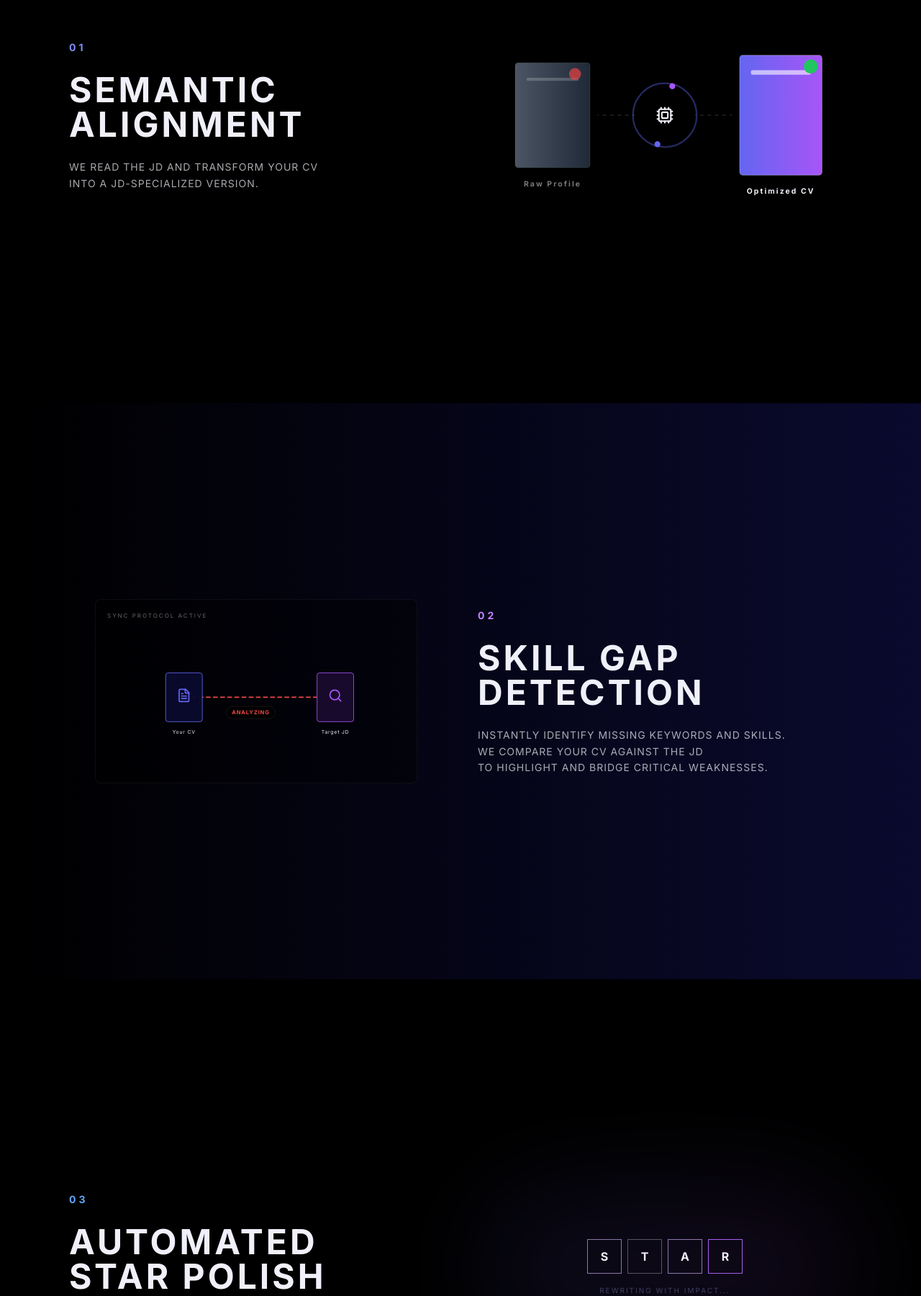
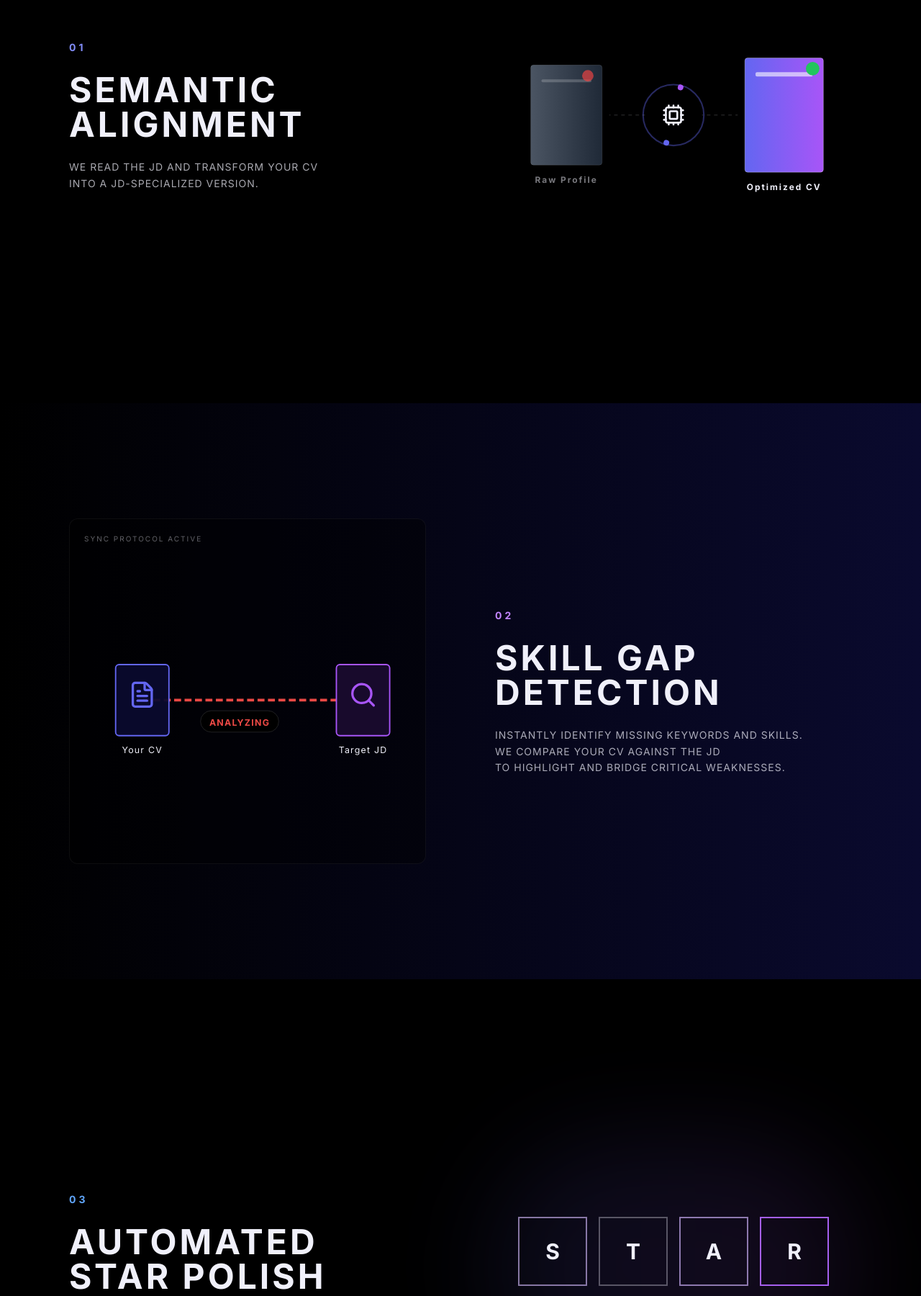
Before and after one commit to BrdH7940/Radiance, a Next.js app in the folder apps/web/: page / in a window 1280 px wide. Shown: the part 1040-2840 px from the top of the page at 72% size. Built offline with nearby package versions, Linux system fonts and the light colour scheme; no server answers.

Commit message:
Fix: Increase animation size

```diff
--- a/apps/web/components/landing/LandingPage.tsx
+++ b/apps/web/components/landing/LandingPage.tsx
@@ -135,9 +135,9 @@ export default function LandingPage() {
             </section>
 
             {/* Feature 1: Semantic Alignment */}
-            <section className="min-h-screen flex items-center px-8 md:px-24 bg-black">
-                <div className="grid md:grid-cols-2 gap-12 items-center w-full">
-                    <div className="order-2 md:order-1 space-y-6">
+            <section className="min-h-screen flex items-center px-6 sm:px-10 md:px-16 lg:px-24 bg-black py-16 md:py-0">
+                <div className="grid md:grid-cols-2 gap-y-14 gap-x-10 lg:gap-x-16 xl:gap-x-24 items-center w-full max-w-[1600px] mx-auto">
+                    <div className="order-2 md:order-1 space-y-6 md:max-w-lg lg:max-w-xl shrink-0">
                         <span className="text-sm tracking-[4px] text-indigo-400 uppercase font-bold">
                             01
                         </span>
@@ -149,19 +149,19 @@ export default function LandingPage() {
                             into a JD-specialized version.
                         </p>
                     </div>
-                    <div className="order-1 md:order-2 flex justify-center">
+                    <div className="order-1 md:order-2 flex justify-center items-center w-full min-h-[min(55vh,26rem)] md:min-h-[min(70vh,32rem)] lg:min-h-[36rem]">
                         <MatchingAnimation />
                     </div>
                 </div>
             </section>
 
             {/* Feature 2: Skill Gap Detection */}
-            <section className="min-h-screen flex items-center px-8 md:px-24 bg-gradient-to-r from-black to-[#0a0a2e]">
-                <div className="grid md:grid-cols-2 gap-12 items-center w-full">
-                    <div className="flex justify-center">
+            <section className="min-h-screen flex items-center px-6 sm:px-10 md:px-16 lg:px-24 bg-gradient-to-r from-black to-[#0a0a2e] py-16 md:py-0">
+                <div className="grid md:grid-cols-2 gap-y-14 gap-x-10 lg:gap-x-16 xl:gap-x-24 items-center w-full max-w-[1600px] mx-auto">
+                    <div className="flex justify-center items-center w-full min-h-[min(55vh,22rem)] md:min-h-[min(70vh,28rem)] lg:min-h-[32rem]">
                         <SkillGapAnimation />
                     </div>
-                    <div className="space-y-6">
+                    <div className="space-y-6 md:max-w-lg lg:max-w-xl shrink-0">
                         <span className="text-sm tracking-[4px] text-purple-400 uppercase font-bold">
                             02
                         </span>
@@ -179,9 +179,9 @@ export default function LandingPage() {
             </section>
 
             {/* Feature 3: STAR Enhancement */}
-            <section className="min-h-screen flex items-center px-8 md:px-24 bg-black">
-                <div className="grid md:grid-cols-2 gap-12 items-center w-full">
-                    <div className="order-2 md:order-1 space-y-6">
+            <section className="min-h-screen flex items-center px-6 sm:px-10 md:px-16 lg:px-24 bg-black py-16 md:py-0">
+                <div className="grid md:grid-cols-2 gap-y-14 gap-x-10 lg:gap-x-16 xl:gap-x-24 items-center w-full max-w-[1600px] mx-auto">
+                    <div className="order-2 md:order-1 space-y-6 md:max-w-lg lg:max-w-xl shrink-0">
                         <span className="text-sm tracking-[4px] text-blue-400 uppercase font-bold">
                             03
                         </span>
@@ -193,7 +193,7 @@ export default function LandingPage() {
                             using the STAR methodology.
                         </p>
                     </div>
-                    <div className="order-1 md:order-2 flex justify-center">
+                    <div className="order-1 md:order-2 flex justify-center items-center w-full min-h-[min(55vh,22rem)] md:min-h-[min(70vh,28rem)] lg:min-h-[32rem]">
                         <StarAnimation />
                     </div>
                 </div>
--- a/apps/web/components/landing/MatchingAnimation.tsx
+++ b/apps/web/components/landing/MatchingAnimation.tsx
@@ -5,7 +5,11 @@ import { Cpu } from 'lucide-react'
 
 export default function MatchingAnimation() {
     return (
-        <svg viewBox="0 0 500 300" className="w-full max-w-xl">
+        <svg
+            viewBox="0 0 500 300"
+            className="w-full max-w-[min(100%,42rem)] lg:max-w-[min(100%,52rem)] xl:max-w-[min(100%,60rem)] h-auto aspect-[5/3]"
+            preserveAspectRatio="xMidYMid meet"
+        >
             <defs>
                 <linearGradient id="bad-grad" x1="0%" y1="0%" x2="100%" y2="0%">
                     <stop offset="0%" stopColor="#4b5563" />
@@ -29,7 +33,7 @@ export default function MatchingAnimation() {
                     animate={{ opacity: [0.4, 1, 0.4] }}
                     transition={{ repeat: Infinity, duration: 2 }}
                 />
-                <text x="100" y="245" textAnchor="middle" fill="#f0f0fa" fontSize="10" fontWeight="bold" letterSpacing="2" opacity="0.5" textDecoration="uppercase">Raw Profile</text>
+                <text x="100" y="245" textAnchor="middle" fill="#f0f0fa" fontSize="12" fontWeight="bold" letterSpacing="2" opacity="0.5">Raw Profile</text>
             </motion.g>
 
             <motion.g transform="translate(250, 150)">
@@ -45,8 +49,8 @@ export default function MatchingAnimation() {
                     <circle cx="40" cy="0" r="4" fill="#a855f7" />
                     <circle cx="-40" cy="0" r="4" fill="#6366f1" />
                 </motion.g>
-                <foreignObject x="-12" y="-12" width="24" height="24">
-                    <Cpu size={24} color="#f0f0fa" />
+                <foreignObject x="-16" y="-16" width="32" height="32">
+                    <Cpu size={32} color="#f0f0fa" />
                 </foreignObject>
             </motion.g>
 
@@ -77,7 +81,7 @@ export default function MatchingAnimation() {
                     animate={{ scale: [1, 1.3, 1] }}
                     transition={{ repeat: Infinity, duration: 1.5 }}
                 />
-                <text x="405" y="255" textAnchor="middle" fill="#f0f0fa" fontSize="10" fontWeight="bold" letterSpacing="2">Optimized CV</text>
+                <text x="405" y="255" textAnchor="middle" fill="#f0f0fa" fontSize="12" fontWeight="bold" letterSpacing="2">Optimized CV</text>
             </motion.g>
         </svg>
     )
--- a/apps/web/components/landing/SkillGapAnimation.tsx
+++ b/apps/web/components/landing/SkillGapAnimation.tsx
@@ -5,12 +5,12 @@ import { FileText, Search } from 'lucide-react'
 
 export default function SkillGapAnimation() {
     return (
-        <div className="relative w-full max-w-md h-64 bg-black/40 rounded-lg overflow-hidden flex items-center justify-center border border-white/5">
-            <svg viewBox="0 0 400 300" className="w-full h-full">
+        <div className="relative w-full max-w-[min(100%,42rem)] lg:max-w-[min(100%,52rem)] xl:max-w-[min(100%,58rem)] h-[19rem] sm:h-[22rem] md:h-[26rem] lg:h-[30rem] bg-black/40 rounded-xl overflow-hidden flex items-center justify-center border border-white/5">
+            <svg viewBox="0 0 400 300" className="w-full h-full" preserveAspectRatio="xMidYMid meet">
                 {/* Dynamic Gap Line - behind other elements */}
                 <motion.line
                     x1={0} y1={160} x2={300} y2={160}
-                    strokeWidth="2"
+                    strokeWidth="3"
                     animate={{
                         x1: [80, 180, 80],
                         stroke: ['#ef4444', '#22c55e', '#ef4444'],
@@ -24,20 +24,20 @@ export default function SkillGapAnimation() {
                     animate={{ x: [50, 120, 50], opacity: [1, 1, 1] }}
                     transition={{ duration: 6, repeat: Infinity, ease: 'easeInOut' }}
                 >
-                    <rect x="0" y="120" width="60" height="80" rx="4" fill="rgba(10,10,46,0.95)" stroke="#6366f1" strokeWidth="1" />
-                    <foreignObject x="18" y="145" width="24" height="24">
-                        <FileText size={24} color="#6366f1" />
+                    <rect x="0" y="120" width="60" height="80" rx="4" fill="rgba(10,10,46,0.95)" stroke="#6366f1" strokeWidth="1.5" />
+                    <foreignObject x="14" y="138" width="32" height="32">
+                        <FileText size={32} color="#6366f1" />
                     </foreignObject>
-                    <text x="30" y="220" textAnchor="middle" fill="#f0f0fa" fontSize="8" letterSpacing="1">Your CV</text>
+                    <text x="30" y="220" textAnchor="middle" fill="#f0f0fa" fontSize="10" letterSpacing="1">Your CV</text>
                 </motion.g>
 
                 {/* Node B: Market JD */}
                 <g transform="translate(300, 120)">
-                    <rect width="60" height="80" rx="4" fill="rgba(26,11,46,0.95)" stroke="#a855f7" strokeWidth="1" />
-                    <foreignObject x="18" y="25" width="24" height="24">
-                        <Search size={24} color="#a855f7" />
+                    <rect width="60" height="80" rx="4" fill="rgba(26,11,46,0.95)" stroke="#a855f7" strokeWidth="1.5" />
+                    <foreignObject x="14" y="18" width="32" height="32">
+                        <Search size={32} color="#a855f7" />
                     </foreignObject>
-                    <text x="30" y="100" textAnchor="middle" fill="#f0f0fa" fontSize="8" letterSpacing="1">Target JD</text>
+                    <text x="30" y="100" textAnchor="middle" fill="#f0f0fa" fontSize="10" letterSpacing="1">Target JD</text>
                 </g>
 
                 {/* Status Label */}
@@ -45,10 +45,10 @@ export default function SkillGapAnimation() {
                     animate={{ x: [190, 240, 190], opacity: [1, 1, 1] }}
                     transition={{ duration: 6, repeat: Infinity, ease: 'easeInOut' }}
                 >
-                    <rect x="-40" y="175" width="80" height="20" rx="10" fill="black" stroke="rgba(255,255,255,0.2)" strokeWidth="0.5" />
+                    <rect x="-44" y="172" width="88" height="24" rx="12" fill="black" stroke="rgba(255,255,255,0.2)" strokeWidth="0.5" />
                     <motion.text
-                        x="0" y="188" textAnchor="middle"
-                        fontSize="9" fontWeight="bold" letterSpacing="1"
+                        x="0" y="189" textAnchor="middle"
+                        fontSize="10" fontWeight="bold" letterSpacing="1"
                         animate={{ fill: ['#ef4444', '#22c55e', '#ef4444'] }}
                         transition={{ duration: 6, repeat: Infinity, ease: 'easeInOut' }}
                     >
@@ -57,7 +57,7 @@ export default function SkillGapAnimation() {
                 </motion.g>
             </svg>
 
-            <div className="absolute top-4 left-4 text-[8px] tracking-[2px] uppercase opacity-40 text-[#f0f0fa]">
+            <div className="absolute top-5 left-5 text-[9px] md:text-[10px] tracking-[2px] uppercase opacity-40 text-[#f0f0fa]">
                 Sync Protocol Active
             </div>
         </div>
--- a/apps/web/components/landing/StarAnimation.tsx
+++ b/apps/web/components/landing/StarAnimation.tsx
@@ -6,18 +6,18 @@ const STAR_LETTERS = ['S', 'T', 'A', 'R'] as const
 
 export default function StarAnimation() {
     return (
-        <div className="relative w-full max-w-md h-48 flex items-center justify-center">
+        <div className="relative w-full max-w-[min(100%,40rem)] lg:max-w-[min(100%,48rem)] min-h-[14rem] md:min-h-[18rem] lg:min-h-[22rem] flex items-center justify-center py-6">
             <motion.div
-                className="absolute inset-0 bg-gradient-to-r from-indigo-500/20 to-purple-500/20 blur-3xl rounded-full"
-                animate={{ scale: [1, 1.2, 1], opacity: [0.3, 0.6, 0.3] }}
+                className="absolute inset-2 md:inset-4 bg-gradient-to-r from-indigo-500/20 to-purple-500/20 blur-[48px] md:blur-[64px] rounded-full scale-110"
+                animate={{ scale: [1, 1.15, 1], opacity: [0.35, 0.65, 0.35] }}
                 transition={{ repeat: Infinity, duration: 4 }}
             />
-            <div className="z-10 text-center space-y-4">
-                <div className="flex justify-center space-x-2">
+            <div className="z-10 text-center space-y-5 md:space-y-6">
+                <div className="flex justify-center gap-2 sm:gap-3 md:gap-4">
                     {STAR_LETTERS.map((letter, i) => (
                         <motion.div
                             key={letter}
-                            className="w-12 h-12 border border-[#f0f0fa]/30 flex items-center justify-center font-bold text-[#f0f0fa]"
+                            className="w-14 h-14 sm:w-16 sm:h-16 md:w-20 md:h-20 lg:w-24 lg:h-24 border-2 border-[#f0f0fa]/30 flex items-center justify-center font-bold text-[#f0f0fa] text-lg sm:text-xl md:text-2xl lg:text-3xl"
                             animate={{
                                 borderColor: [
                                     'rgba(240,240,250,0.3)',
@@ -32,7 +32,7 @@ export default function StarAnimation() {
                     ))}
                 </div>
                 <motion.div
-                    className="text-[10px] tracking-[2px] uppercase text-indigo-300"
+                    className="text-[11px] sm:text-xs md:text-sm tracking-[2px] uppercase text-indigo-300"
                     animate={{ opacity: [0, 1, 0] }}
                     transition={{ repeat: Infinity, duration: 3 }}
                 >
```
